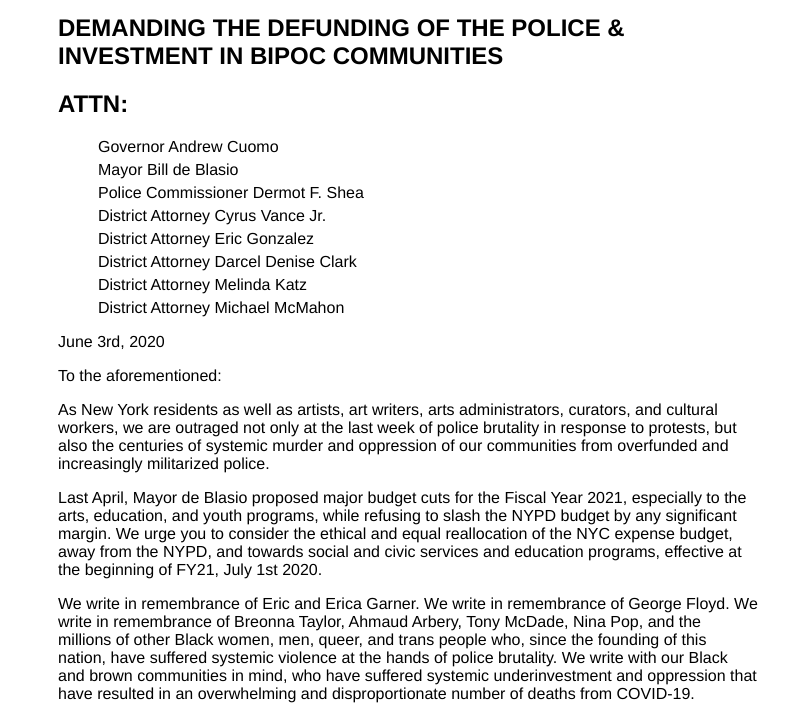
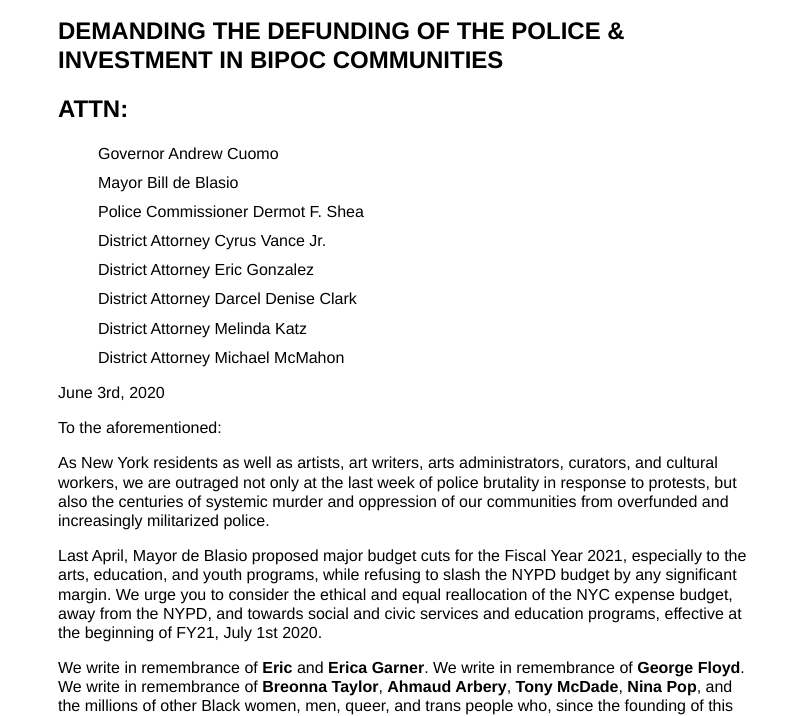
Before and after one commit to agnescameron/arts-workers-for-black-lives, a plain HTML site: page index.html in a window 1280 px wide. Shown: the part 176-892 px from the top of the page, without its empty margins (0-792 px from the left). Drawn offline with nearby package versions, Linux system fonts and the light colour scheme; no server answers.

Commit message:
more bolding and line height

```diff
--- a/index.html
+++ b/index.html
@@ -41,7 +41,7 @@
 
 <p>Last April, Mayor de Blasio proposed major budget cuts for the Fiscal Year 2021, especially to the arts, education, and youth programs, while refusing to slash the NYPD budget by any significant margin. We urge you to consider the ethical and equal reallocation of the NYC expense budget, away from the NYPD, and towards social and civic services and education programs, effective at the beginning of FY21, July 1st 2020. </p>
 
-<p>We write in remembrance of Eric and Erica Garner. We write in remembrance of George Floyd. We write in remembrance of Breonna Taylor, Ahmaud Arbery, Tony McDade, Nina Pop, and the millions of other Black women, men, queer, and trans people who, since the founding of this nation, have suffered systemic violence at the hands of police brutality. We write with our Black and brown communities in mind, who have suffered systemic underinvestment and oppression that have resulted in an overwhelming and disproportionate number of deaths from COVID-19.  </p>
+<p>We write in remembrance of <b>Eric</b> and <b>Erica Garner</b>. We write in remembrance of <b>George Floyd</b>. We write in remembrance of <b>Breonna Taylor</b>, <b>Ahmaud Arbery</b>, <b>Tony McDade</b>, <b>Nina Pop</b>, and the millions of other Black women, men, queer, and trans people who, since the founding of this nation, have suffered systemic violence at the hands of police brutality. We write with our Black and brown communities in mind, who have suffered systemic underinvestment and oppression that have resulted in an overwhelming and disproportionate number of deaths from COVID-19.  </p>
 
 <p>In a time when it has become clearer and clearer that your policies and the policies of your predecessors have failed us, consistently compromising the safety and health of Black and brown people, we write to make a plea for you to act in solidarity with the ongoing Black and brown movements around the nation. As artists and arts workers, we have the responsibility of imagining and manifesting new and better worlds. In line with this work, we demand the immediate decrease of police presence in response to the #BlackLivesMatter protests, and subsequent Divestment from the Police and Investment in Black Communities. </p>
 
--- a/main.css
+++ b/main.css
@@ -1,6 +1,7 @@
 body {
 	font-family: helvetica;
 	padding: 20px;
+	line-height: 1.2;
 }
 
 article {
@@ -13,5 +14,5 @@ list-style: none;
 }
 
 li {
-	margin-top: 5px;
+	margin-top: 10px;
 }
```
